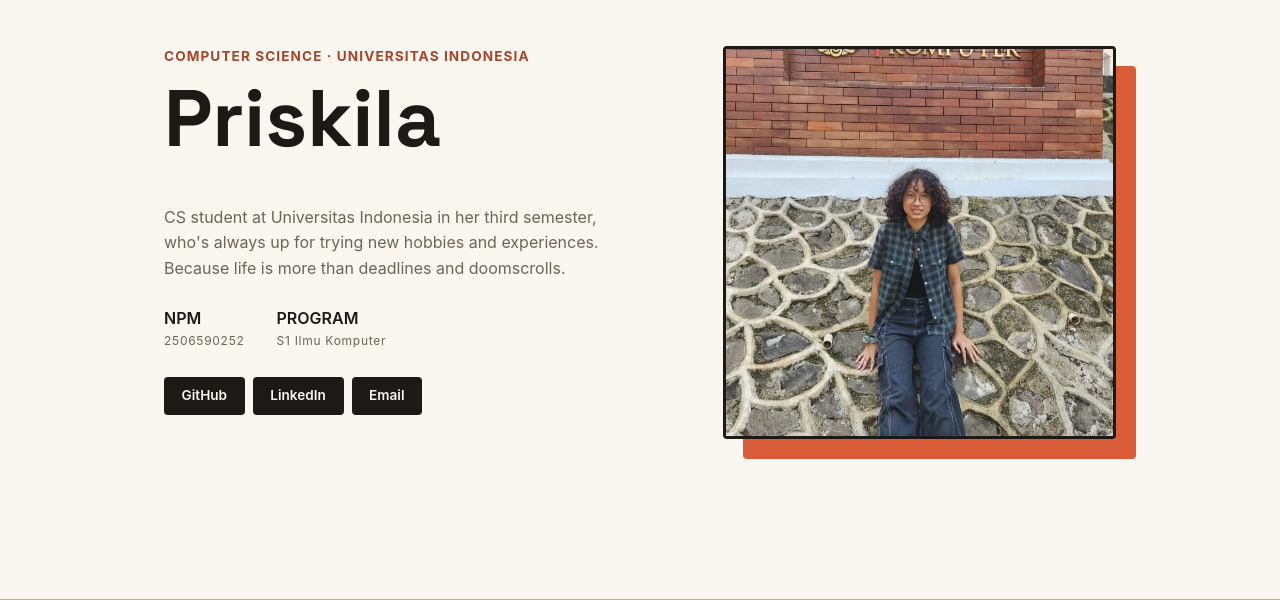
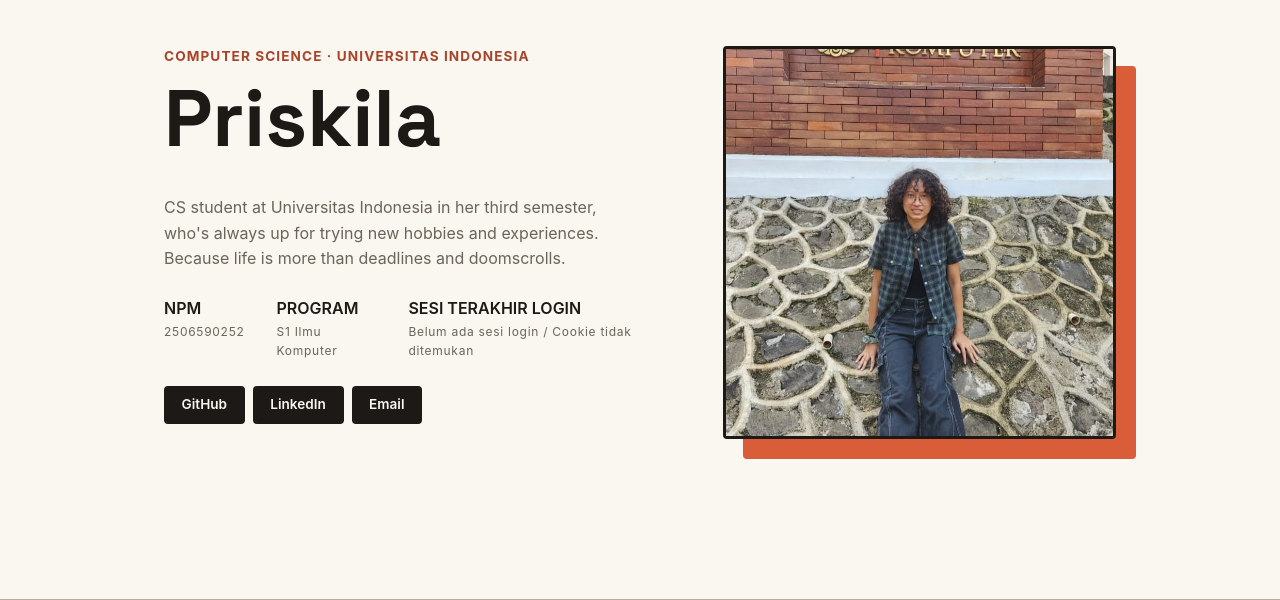
Before and after one commit to priskilaabigail-pixel/myportofolio, a Django app: page / in a window 1280 px wide. Shown: the part 156-756 px from the top of the page. Run offline with Django 5.2, Linux system fonts and the light colour scheme.

Commit message:
Menambahkan informasi last login di index.html

```diff
--- a/templates/index.html
+++ b/templates/index.html
@@ -27,6 +27,10 @@
           <div class="meta-row">
             <dd>Program</dd>
             <dt>{{ study_program }}</dt>
+          </div>
+          <div class="meta-row">
+            <dd>Sesi Terakhir Login</dd>
+            <dt>{{ last_login }}</dt>
           </div>
         </dl>
         <div class="social-links">
```
